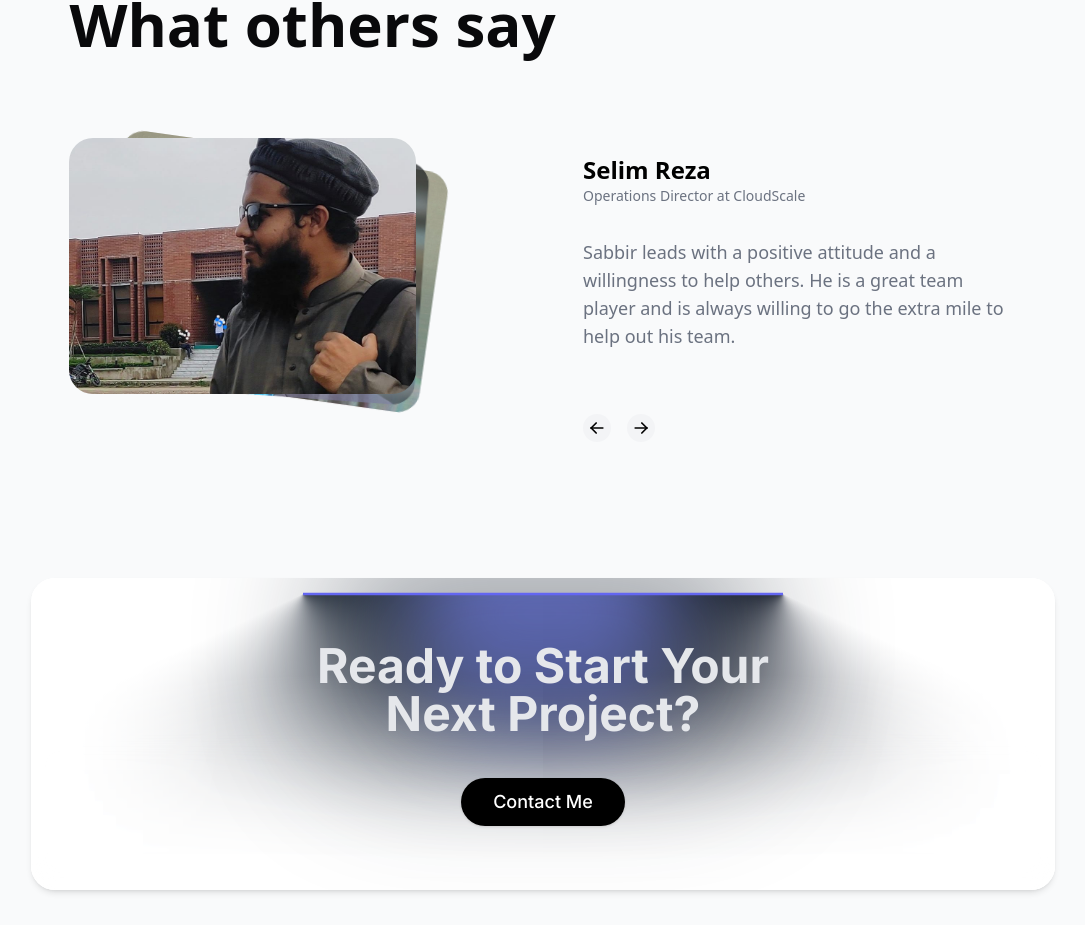
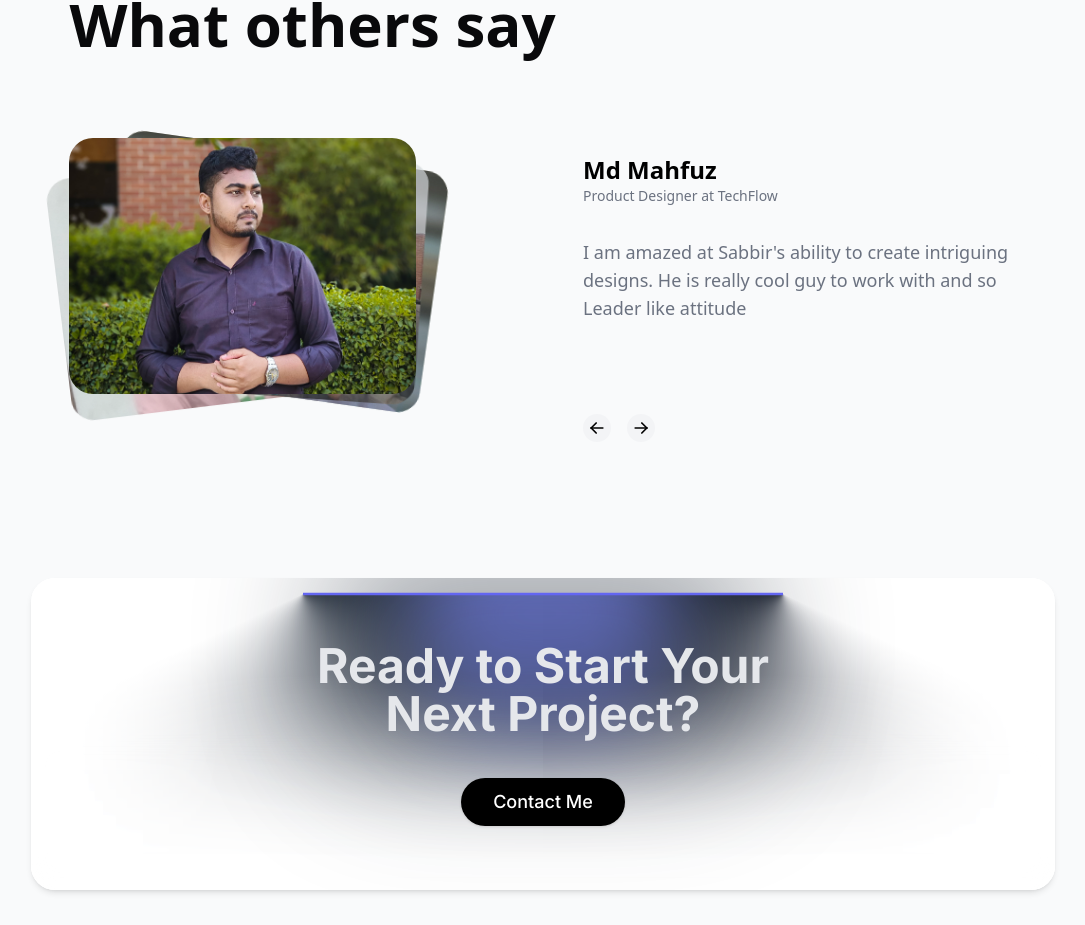
Before and after one commit to sabbir-tanvir/Portfolio-v3, a Next.js app: page / in a window 1280 px wide. Shown: the part 4017-4942 px from the top of the page, without its empty margins (97-1182 px from the left). Built offline with nearby package versions, Linux system fonts and the light colour scheme.

Commit message:
added testimonial of a friend

```diff
--- a/src/components/testimonials-section.tsx
+++ b/src/components/testimonials-section.tsx
@@ -9,6 +9,14 @@ import Image from "next/image";
 
 
 const testimonials = [
+  {
+    id: 1,
+    name: "Md Mahfuz",
+    position: "Team Mate",
+    content:
+      "I am amazed at Sabbir's ability to create intriguing designs. He is really cool guy to work with and so Leader like attitude",
+    image: "/mahfuz.jpg",
+  },
   {
     id: 1,
     name: "Rummon Khan",
--- a/src/components/testimony.tsx
+++ b/src/components/testimony.tsx
@@ -2,6 +2,12 @@ import { AnimatedTestimonials } from "@/components/ui/animated-testimonials";
 
 export function AnimatedTestimonialsDemo() {
   const testimonials = [
+    {
+      quote: "I am amazed at Sabbir's ability to create intriguing designs. He is really cool guy to work with and so Leader like attitude",
+      name: "Md Mahfuz",
+      designation: "Product Designer at TechFlow",
+      src: "/mahfuz.jpg",
+    },
     {
         quote: "Sabbir leads with a positive attitude and a willingness to help others. He is a great team player and is always willing to go the extra mile to help out his team.",
         name: "Selim Reza",
```
Also changed, not shown: public/mahfuz.jpg (added).
